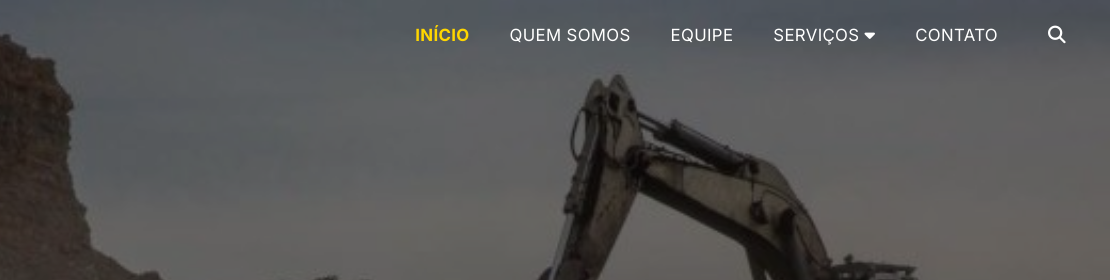
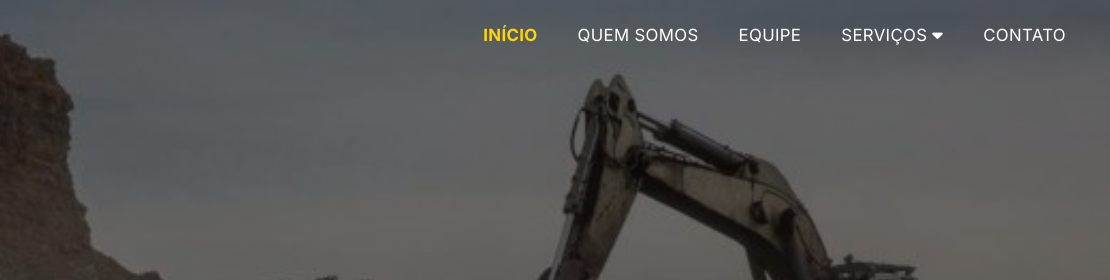
Before and after one commit to Rolltwo/GeoStar, a plain HTML site: page index.html in a window 1280 px wide. Shown: the top 280 px of the page, 170-1280 px from the left. Drawn offline with Linux system fonts and the light colour scheme.

Commit message:
Add files via upload

```diff
--- a/index.html
+++ b/index.html
@@ -31,7 +31,6 @@
                         </ul>
                     </li>
                     <li><a href="#contato" class="nav-link">Contato</a></li>
-                    <li><a href="#" class="nav-link nav-search" aria-label="Buscar"><i class="fa fa-search"></i></a></li>
                 </ul>
             </nav>
         </div>
```
